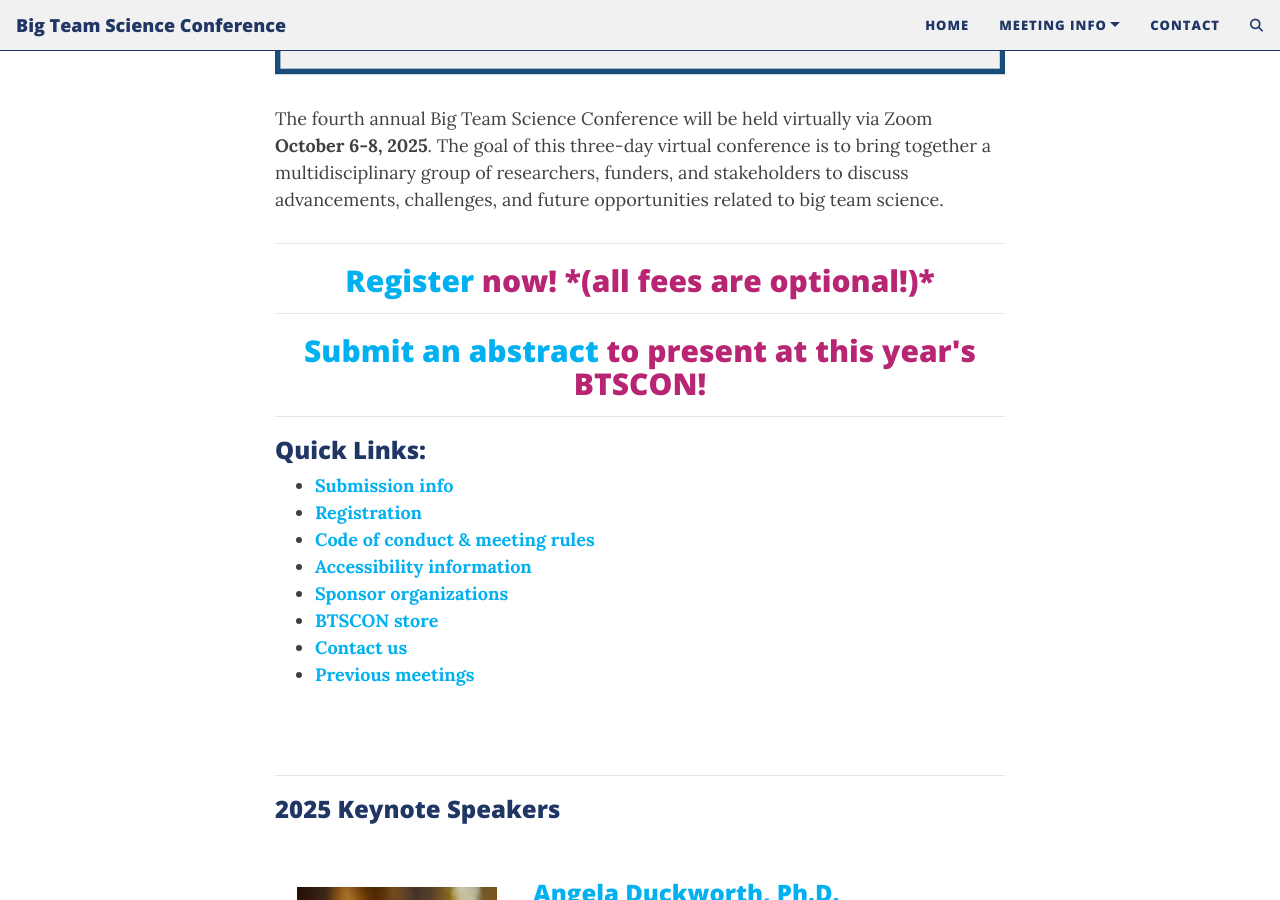
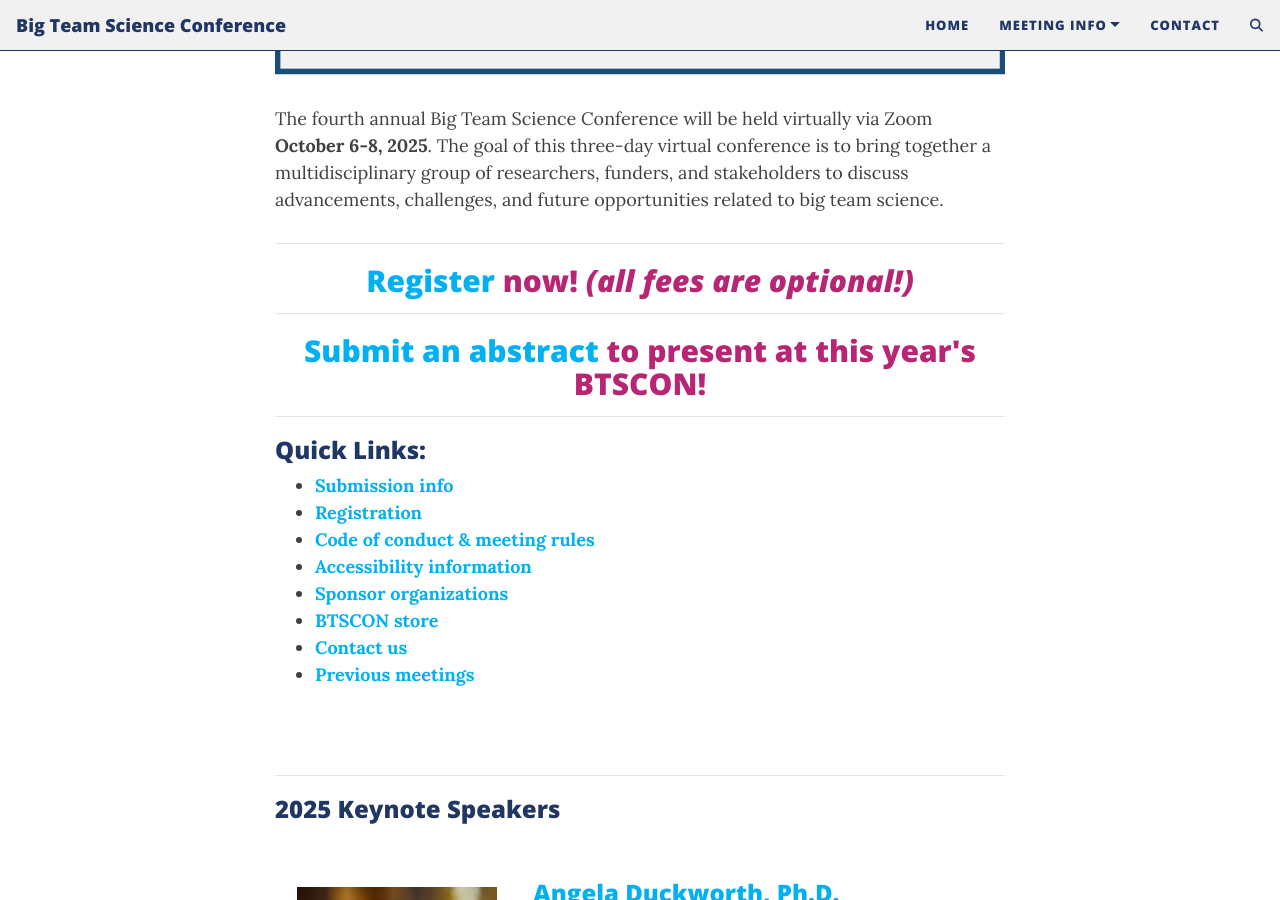
Before and after one commit to bigteamscienceconference/bigteamscienceconference.github.io, a Jekyll site: the page built from index.md, in a window 1280 px wide and 900 px high, scrolled down 464 px. Built offline with Jekyll 4.4.1, drawn with Linux system fonts in a browser that asks for light colours; comment, search, counter and statistics services are not loaded.

Commit message:
Update index.md

```diff
--- a/index.md
+++ b/index.md
@@ -11,7 +11,7 @@ layout: page
 
 ***
 
-<h2 align="center"><a href="{{site.baseurl}}/registration/">Register</a> now! *(all fees are optional!)*</h2>
+<h2 align="center"><a href="{{site.baseurl}}/registration/">Register</a> now! <i>(all fees are optional!)</i></h2>
 
 ***
 
```
